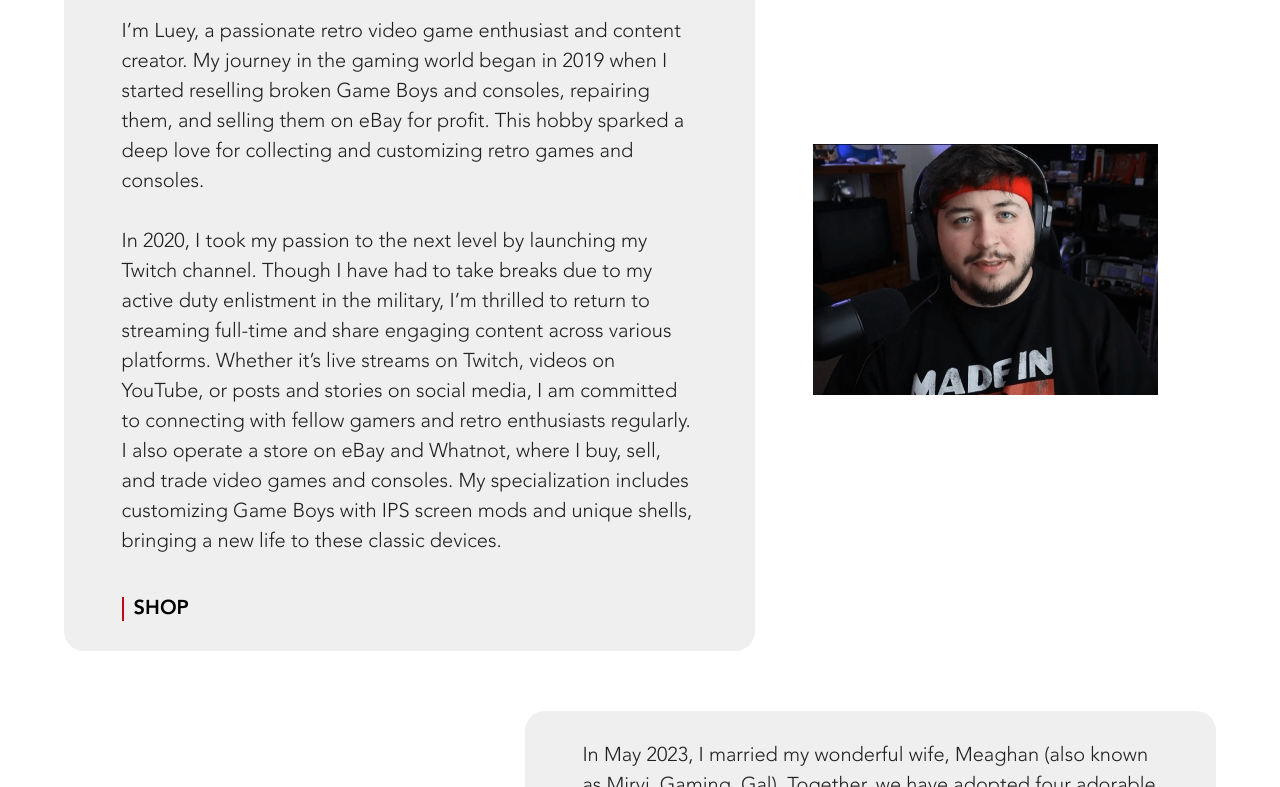
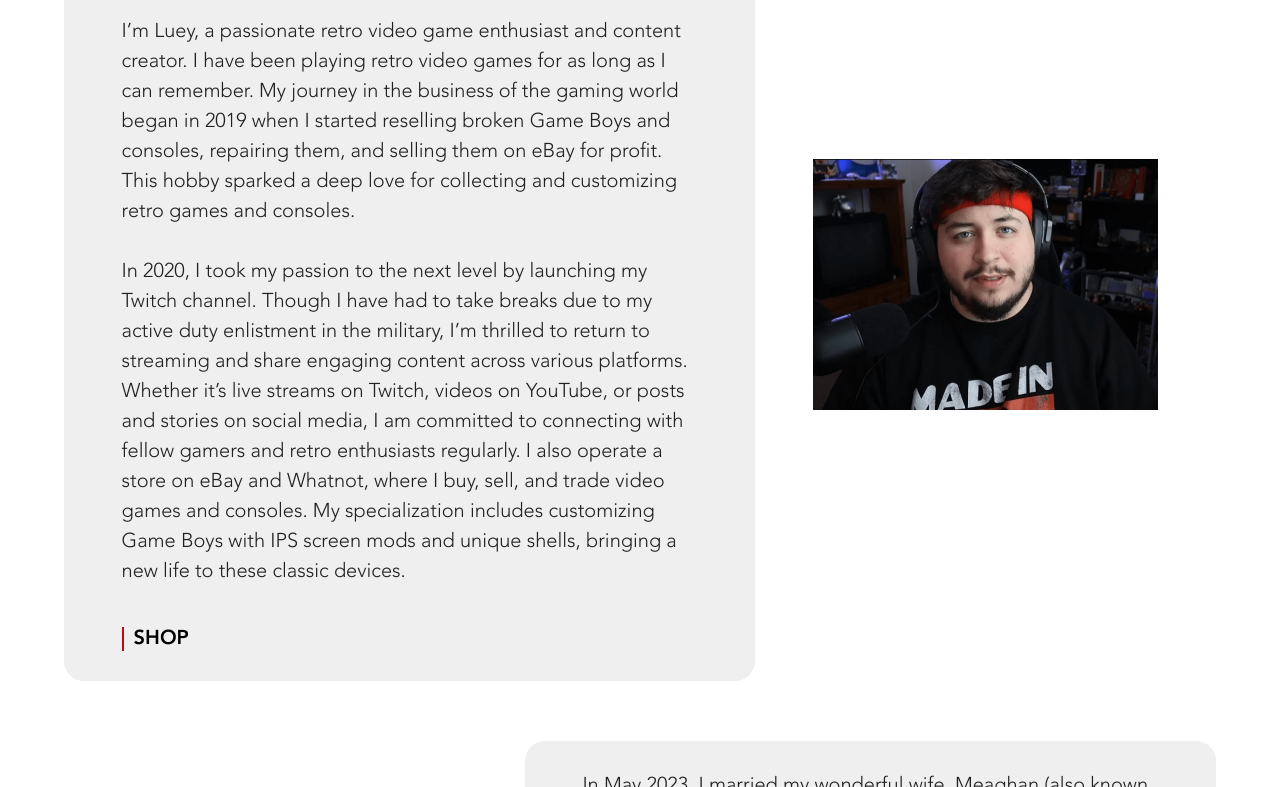
Before and after one commit to lueygamingguy/luey-website2.0, a plain HTML site: page about.html in a window 1280 px wide. Shown: the part 646-1433 px from the top of the page. Drawn offline with Linux system fonts and the light colour scheme.

Commit message:
Update about.html

```diff
--- a/about.html
+++ b/about.html
@@ -20,11 +20,11 @@
 			<div class="ov-cont box-left" style="background: #efefef; border-radius: 20px; position: relative;">
 				<h2>Meet Luey</h2>
 				<div class="contentnorm">
-					I’m Luey, a passionate retro video game enthusiast and content creator. My journey in the gaming world began in 2019 when I started reselling broken Game Boys and consoles, repairing them, and selling them on eBay for profit. This hobby sparked a deep love for collecting and customizing retro games and consoles.
+					I’m Luey, a passionate retro video game enthusiast and content creator. I have been playing retro video games for as long as I can remember. My journey in the business of the gaming world began in 2019 when I started reselling broken Game Boys and consoles, repairing them, and selling them on eBay for profit. This hobby sparked a deep love for collecting and customizing retro games and consoles.
 					<br /><br />
-					In 2020, I took my passion to the next level by launching my Twitch channel. Though I have had to take breaks due to my active duty enlistment in the military, I’m thrilled to return to streaming full-time and share engaging content across various platforms. Whether it’s live streams on Twitch, videos on YouTube, or posts and stories on social media, I am committed to connecting with fellow gamers and retro enthusiasts regularly. I also operate a store on eBay and Whatnot, where I buy, sell, and trade video games and consoles. My specialization includes customizing Game Boys with IPS screen mods and unique shells, bringing a new life to these classic devices.
+					In 2020, I took my passion to the next level by launching my Twitch channel. Though I have had to take breaks due to my active duty enlistment in the military, I’m thrilled to return to streaming and share engaging content across various platforms. Whether it’s live streams on Twitch, videos on YouTube, or posts and stories on social media, I am committed to connecting with fellow gamers and retro enthusiasts regularly. I also operate a store on eBay and Whatnot, where I buy, sell, and trade video games and consoles. My specialization includes customizing Game Boys with IPS screen mods and unique shells, bringing a new life to these classic devices.
 				</div>
-				<a href="" class="ban-btn"" style="color: #010101; font-family: AvenirB;">SHOP</a>
+				<a href="shop.html" class="ban-btn"" style="color: #010101; font-family: AvenirB;">SHOP</a>
 			</div>
 			<div class="ov-cont box-right">
 				<img class="box-right-img" src="images/LueyProfile.png">
```
